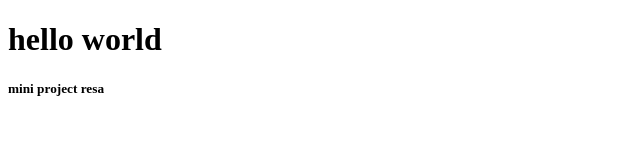
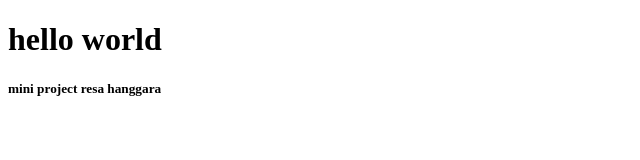
Before and after one commit to resahanggara438-dev/mini-project-resa-hanggara, a plain HTML site: page index.html in a window 1280 px wide. Shown: the full height of the page, 0-640 px from the left. Drawn offline with Linux system fonts and the light colour scheme.

Commit message:
Update index.html

```diff
--- a/index.html
+++ b/index.html
@@ -7,6 +7,6 @@
 </head>
 <body>
     <h1>hello world</h1>
-    <h5>mini project resa</h5>
+    <h5>mini project resa hanggara</h5>
 </body>
 </html>
```
